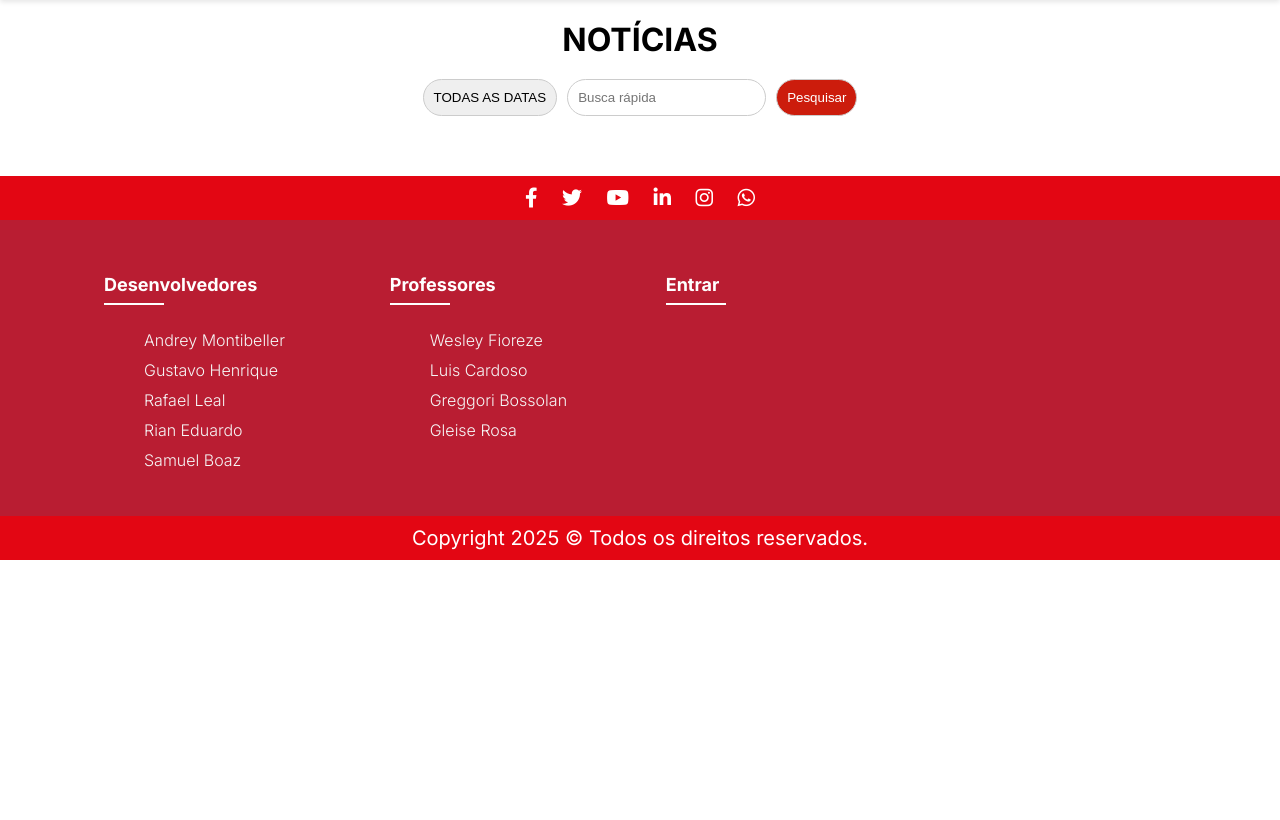
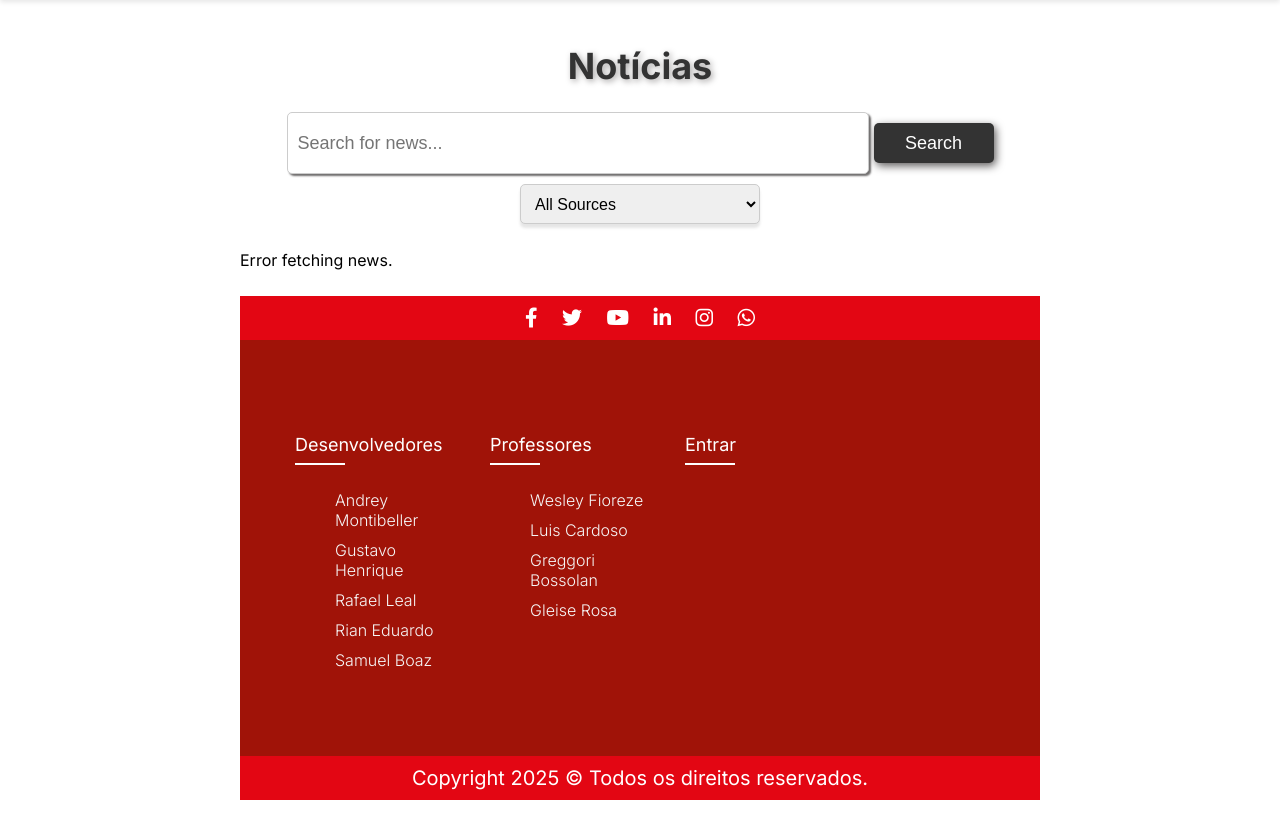
Before and after one commit to RafaelLeal0/senai_technews, a PHP site: page /noticias.php in a window 1280 px wide. Shown: the part 110-930 px from the top of the page. Before the commit the page ends 670 px from the top, so only its background shows below. Run offline with PHP 8.4, Linux system fonts and the light colour scheme.

Commit message:
api-noticias

```diff
--- a/css/notic.css
+++ b/css/notic.css
@@ -22,6 +22,11 @@
     width: 100px;
     height: 70px;
 }
+.container-news {
+    max-width: 800px;
+    margin: 0 auto;
+    padding: 20px;
+  }
 
 nav {
     display: flex;
@@ -114,61 +119,111 @@
 }
 h1 {
     text-align: center;
-    margin: 20px 0;
+    font-size: 36px;
+    color: #333;
+    text-shadow: 2px 2px 6px rgb(167, 165, 165);
 }
-.filtros {
+
+.search-bar {
     display: flex;
+    align-items: center;
     justify-content: center;
-    gap: 10px;
-    margin: 20px 0;
-    }
+    margin: 10px 0;
 
-    .filtros button, .filtros input {
+  }
+
+.search-bar input {
+    width: 70%;
+    height: 40px;
+    border: 1px solid #ccc;
+    border-radius: 5px;
     padding: 10px;
+    font-size: 18px;
+    outline: none;
+    margin-right: 5px;
+    box-shadow: 2px 2px 2px rgb(111, 109, 109);
+  }
+
+.search-bar button {
+    width: 15%;
+    height: 40px;
+    border: none;
+    border-radius: 5px;
+    background-color: #333;
+    color: white;
+    font-size: 18px;
+    cursor: pointer;
+    box-shadow: 2px 3px 8px rgb(95, 93, 93);
+  }
+.search-bar button:hover{
+    transform: scale(1.1);
+    box-shadow: 2px 3px 8px rgb(121, 119, 119);
+  }
+.category-filter {
+    display: flex;
+    align-items: center;
+    justify-content: center;
+    margin: 10px 0;
+    outline: none;
+    cursor: pointer;
+  }
+.category-filter select {
+    width: 30%;
+    height: 40px;
     border: 1px solid #ccc;
-    border-radius: 20px;
+    border-radius: 5px;
+    padding: 10px;
+    font-size: 16px;
+    box-shadow: rgba(0, 0, 0, 0.1) 0px 4px 3px;
+    cursor: pointer;
     outline: none;
-    }
+  }
+.news-container {
+    display: grid;
+    grid-template-columns: repeat(auto-fill, minmax(300px, 1fr));
+    grid-gap: 20px;
+    margin: 10px 0;
+  }
 
-.pesquisar {
-background-color: #cc1c0c;
-color: white;
-border: none;
-cursor: pointer;
-}
-.news-grid {
-    display: grid;
-    grid-template-columns: repeat(auto-fit, minmax(280px, 1fr));
-    gap: 20px;
-}
-.news-item {
-    border: 1px solid #ddd;
-    border-radius: 8px;
+.news-article {
+    border: 1px solid #ccc;
+    border-radius: 5px;
+    padding: 10px;
     overflow: hidden;
-    background: #fff;
-}
-.news-item2 {
-    border: 1px solid #ddd;
-    border-radius: 8px;
-    overflow: hidden;
-    background: #fff;
-}
-.news-item img {
+    box-shadow: rgba(99, 99, 99, 0.2) 0px 2px 8px 0px;
+  }
+
+.news-article img {
     width: 100%;
+    height: 200px;
+    object-fit: cover;
+  }
+
+.news-article h3 {
+    font-size: 24px;
+    color: #333;
+    margin: 10px 0;
+  }
+
+.news-article p {
+    font-size: 18px;
+    color: #333;
+    margin: 10px 0;
+  }
+
+.news-article a {
     display: block;
-}
-.news-item2 img {
-    width: 100%;
-    display: block;
-}
-.news-content {
-    padding: 15px;
-}
-.news-content h3 {
-    color: #d00;
-    margin-bottom: 10px;
-}
-.foot{
+    text-align: right;
+    font-size: 18px;
+    color: #333;
+    text-decoration: none;
+  }
+
+  .news-article a:hover {
+    color: #666;
+  }
+
+  .foot{
 	max-width: 1170px;
 	margin:auto;
 }
@@ -238,78 +293,6 @@
 	color: #24262b;
 	background-color: #ffffff;
 }
-
-@media(max-width: 767px){
-  .footer-col{
-    width: 50%;
-    margin-bottom: 30px;
-}
-}
-@media(max-width: 574px){
-  .footer-col{
-    width: 100%;
-  }
-}
-.footer{
-	background-color: #B91D32;
-    padding: 30px 0;
-}
-.footer-col{
-   padding: 0 40px;
-}
-.footer-col h4{
-	font-size: 18px;
-	color: #ffffff;
-	text-transform: capitalize;
-	margin-bottom: 35px;
-	font-weight: 700;
-	position: relative;
-    margin-right: 90px;
-}
-.footer-col h4::before{
-	content: '';
-	position: absolute;
-	left:0;
-	bottom: -10px;
-	background-color: #ffffff;
-	height: 2px;
-	box-sizing: border-box;
-	width: 60px;
-}
-.footer-col ul li:not(:last-child){
-	margin-bottom: 10px;
-}
-.footer-col ul li a{
-	font-size: 16px;
-	text-transform: capitalize;
-	color: #ffffff;
-	text-decoration: none;
-	font-weight: 300;
-	color: #f6f6f6;
-	display: block;
-	transition: all 0.10s ease;
-}
-.footer-col ul li a:hover{
-	color: #ffffff;
-	padding-left: 8px;
-}
-.footer-col .social-links a{
-	display: inline-block;
-	height: 40px;
-	width: 40px;
-	background-color: rgba(255,255,255,0.2);
-	margin:0 10px 10px 0;
-	text-align: center;
-	line-height: 0px;
-	border-radius: 30px;
-	color: #ffffff;
-	transition: all 0.10s ease;
-}
-.footer-col .social-links a:hover{
-	color: #24262b;
-	background-color: #ffffff;
-}
-
 @media(max-width: 767px){
   .footer-col{
     width: 50%;
--- a/noticias.js
+++ b/noticias.js
@@ -1,59 +1,76 @@
-const API_KEY = "cece4da7fc8c4bb99a87b2c65cafe37e";
-const API_URL = `https://newsapi.org/v2/top-headlines?sources=google-news-br&apiKey=${API_KEY}`;
+// Get the elements from the HTML document
+const searchInput = document.getElementById("search-input");
+const searchButton = document.getElementById("search-button");
+const sourceSelect = document.getElementById("source-select"); // Changed from category-select
+const newsContainer = document.getElementById("news-container");
 
-// Função para buscar notícias
-async function fetchNews() {
+// Define the API key and the base URL
+const apiKey = "25204e69210b41c4971125e26b0db56d"; // Replace with your NewsAPI key
+const baseUrl = "https://newsapi.org/v2/";
+
+// Fetch news articles based on query and source
+const fetchNews = async (query, source) => {
+    newsContainer.innerHTML = "";
+    let url = `${baseUrl}top-headlines?apiKey=${apiKey}&sources=globo`; // Replace 'globo' with your desired Brazilian source ID
+
+    if (query) {
+        url += `&q=${encodeURIComponent(query)}`;
+    }
+
     try {
-        const response = await fetch(API_URL);
+        const response = await fetch(url);
+        if (!response.ok) throw new Error(`Error: ${response.status}`);
         const data = await response.json();
 
-        if (data.articles) {
-            displayNews(data.articles);
+        if (data.articles?.length > 0) {
+            data.articles.forEach(article => createArticleElement(article));
+        } else {
+            newsContainer.innerHTML = "<p>No articles found.</p>";
         }
     } catch (error) {
-        console.error("Erro ao buscar notícias:", error);
+        console.error("Fetch error:", error);
+        newsContainer.innerHTML = "<p>Error fetching news.</p>";
     }
-}
+};
 
-function displayNews(articles) {
-    const newsContainer = document.getElementById("news-container");
-    newsContainer.innerHTML = ""; // Limpa antes de adicionar novas notícias
+// Helper function to create article elements
+const createArticleElement = (article) => {
+    const articleDiv = document.createElement("div");
+    articleDiv.className = "news-article";
 
-    articles.forEach((article, index) => {
-        if (index < 4) { // Limita a 6 notícias
-            const newsItem = document.createElement("div");
-            newsItem.classList.add("news-item");
+    const elements = {
+        img: { src: article.urlToImage, alt: article.title },
+        h3: { text: article.title },
+        p: { text: article.description },
+        a: { href: article.url, text: "Read more" }
+    };
 
-            let imageUrl = article.urlToImage ? article.urlToImage : "./img/default-news.jpg"; // Imagem padrão caso não haja uma
+    Object.entries(elements).forEach(([tag, attrs]) => {
+        const el = document.createElement(tag);
+        if (tag === 'img') {
+            el.src = attrs.src;
+            el.alt = attrs.alt;
+        } else if (tag === 'a') {
+            el.href = attrs.href;
+            el.target = "_blank";
+            el.textContent = attrs.text;
+        } else {
+            el.textContent = attrs.text;
+        }
+        articleDiv.appendChild(el);
+    });
 
-            newsItem.innerHTML = `
-                <img src="${imageUrl}" alt="Imagem da Notícia">
-                <div class="news-content">
-                    <h3>${article.title}</h3>
-                    <p>${article.description ? article.description : "Descrição não disponível."}</p>
-                    <a href="${article.url}" target="_blank">Leia mais</a>
-                </div>
-            `;
+    newsContainer.appendChild(articleDiv);
+};
 
-            newsContainer.appendChild(newsItem);
-        }
-    });
-}
+// Event listeners
+searchButton.addEventListener("click", () => {
+    fetchNews(searchInput.value.trim(), sourceSelect.value);
+});
 
-// Chama a função ao carregar a página
-fetchNews();
+sourceSelect.addEventListener("change", () => {
+    fetchNews(searchInput.value.trim(), sourceSelect.value);
+});
 
-// // Botão de voltar ao topo
-// let topBtn = document.getElementById("topBtn");
-
-// window.onscroll = function() {
-//     if (document.documentElement.scrollTop > 200) {
-//         topBtn.style.display = "block";
-//     } else {
-//         topBtn.style.display = "none";
-//     }
-// };
-
-// topBtn.onclick = function() {
-//     window.scrollTo({ top: 0, behavior: "smooth" });
-// };
+// Initial load
+fetchNews("", "globo"); // Default to 'globo' source
--- a/noticias.php
+++ b/noticias.php
@@ -28,17 +28,24 @@
     </div>
 </header>
 
-<h1>NOTÍCIAS</h1>
-
-<div class="filtros">
-    <button> TODAS AS DATAS </button>
-    <input type="text" placeholder="Busca rápida">
-    <button class="pesquisar">Pesquisar</button>
+    <div class="container-news">
+        <h1>Notícias</h1>
+    <div class="search-bar">
+        <input type="text" id="search-input" placeholder="Search for news...">
+        <button id="search-button">Search</button>
+    </div>
+    <div class="category-filter">
+        <select id="source-select">
+            <option value="all">All Sources</option>
+        </select>
+    </div>
+    <div class="news-container" id="news-container">
+            <!-- News articles will be displayed here -->
     </div>
 
-<section class="news-grid" id="news-container">
-    <!-- As notícias serão inseridas aqui via JavaScript -->
-</section>
+
+
+
 
     <footer>
         <div class="social-bar">
@@ -49,7 +56,6 @@
             <a href="https://www.instagram.com/senai.sp"><i class="fab fa-instagram"></i></a>
             <a href="https://api.whatsapp.com/send?phone=551133220050"><i class="fab fa-whatsapp"></i></a>
         </div>
-
 
         <div class="footer">
             <div class="container">
@@ -86,71 +92,5 @@
         <a>Copyright 2025 © Todos os direitos reservados.</a>
         </div>
     </footer>
-
-<!-- Botão para voltar ao topo -->
-<button id="topBtn"><i class="fa-solid fa-arrow-up"></i></button>
-
-
-<style>
-/* Botão de voltar ao topo */
-#topBtn {
-    display: none;
-    position: fixed;
-    bottom: 20px;
-    right: 20px;
-    background: #d32f2f;
-    color: white;
-    border: none;
-    padding: 10px 15px;
-    border-radius: 50%;
-    cursor: pointer;
-    font-size: 20px;
-}
-
-/* Grid de notícias */
-.news-grid {
-    display: grid;
-    grid-template-columns: repeat(auto-fit, minmax(300px, 1fr));
-    gap: 20px;
-    padding: 20px;
-}
-
-/* Estilo do card de notícia */
-.news-item {
-    background: #fff;
-    border-radius: 10px;
-    overflow: hidden;
-    box-shadow: 0 4px 8px rgba(0, 0, 0, 0.1);
-}
-
-.news-item img {
-    width: 100%;
-    height: 180px;
-    object-fit: cover;
-}
-
-.news-content {
-    padding: 15px;
-}
-
-.news-content h3 {
-    font-size: 18px;
-    margin-bottom: 10px;
-}
-
-.news-content p {
-    font-size: 14px;
-    color: #333;
-}
-
-.news-content a {
-    display: block;
-    margin-top: 10px;
-    color: #d32f2f;
-    font-weight: bold;
-    text-decoration: none;
-}
-</style>
-
 </body>
 </html>
```
Lines whose indentation alone changed are shown as unchanged.
